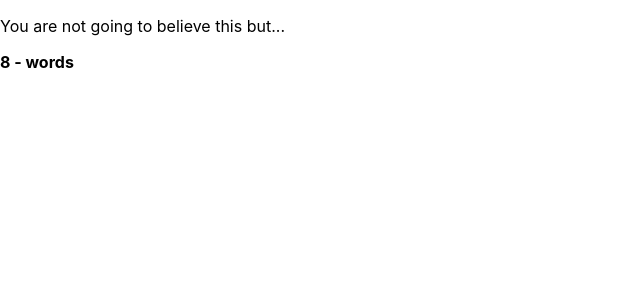
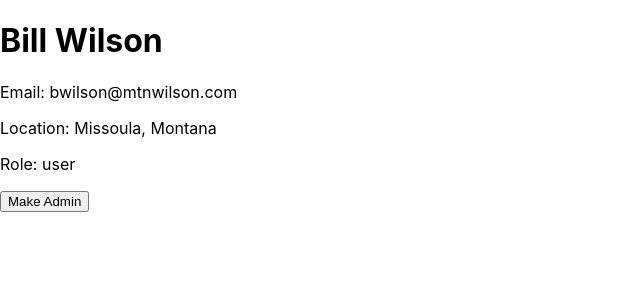
Before and after one commit to fpigeonjr/learning-react, a React (Create React App) app in the folder ch07/: page / in a window 1280 px wide. Shown: the top 300 px of the page, without its empty margins (0-640 px from the left). Built offline with nearby package versions, Linux system fonts and the light colour scheme.

Commit message:
useReducer example

```diff
--- a/ch07/src/App.js
+++ b/ch07/src/App.js
@@ -51,8 +51,48 @@ function WordCount({ children = '' }) {
   )
 }
 
+const firstUser = {
+  id: '1230123-123',
+  firstName: 'Bill',
+  lastName: 'Wilson',
+  city: 'Missoula',
+  state: 'Montana',
+  email: 'bwilson@mtnwilson.com',
+  admin: false,
+}
+
+function User() {
+  const [user, setUser] = React.useReducer(
+    (user, newDetails) => ({
+      ...user,
+      ...newDetails,
+    }),
+    firstUser
+  )
+
+  return (
+    <div>
+      <h1>
+        {user.firstName} {user.lastName}
+      </h1>
+      <p>Email: {user.email}</p>
+      <p>
+        Location: {user.city}, {user.state}
+      </p>
+      <p>Role: {user.admin ? 'admin' : 'user'}</p>
+      <button
+        onClick={() => {
+          setUser({ admin: true })
+        }}
+      >
+        Make Admin
+      </button>
+    </div>
+  )
+}
+
 function App() {
-  return <WordCount>You are not going to believe this but...</WordCount>
+  return <User />
 }
 
 export default App
```
